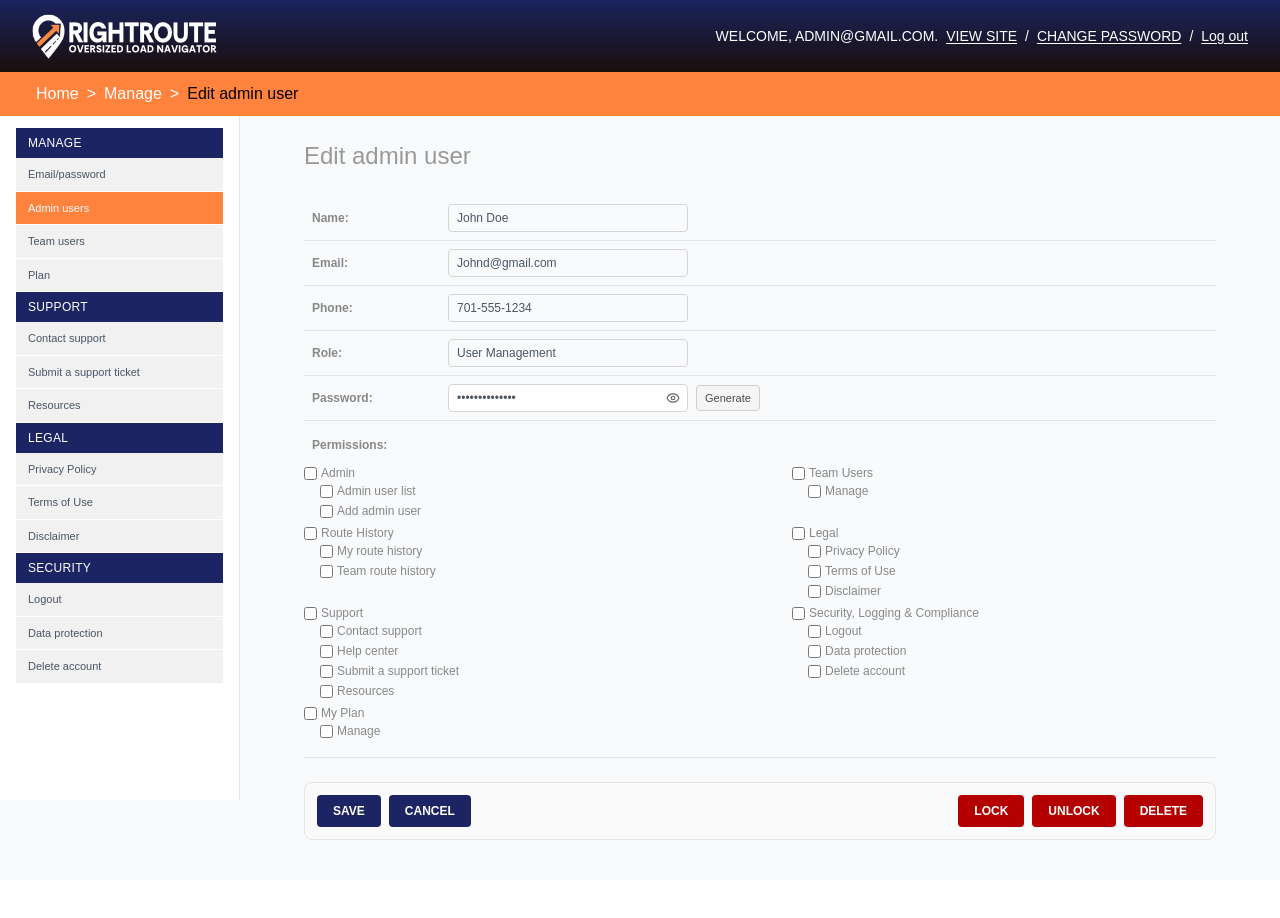
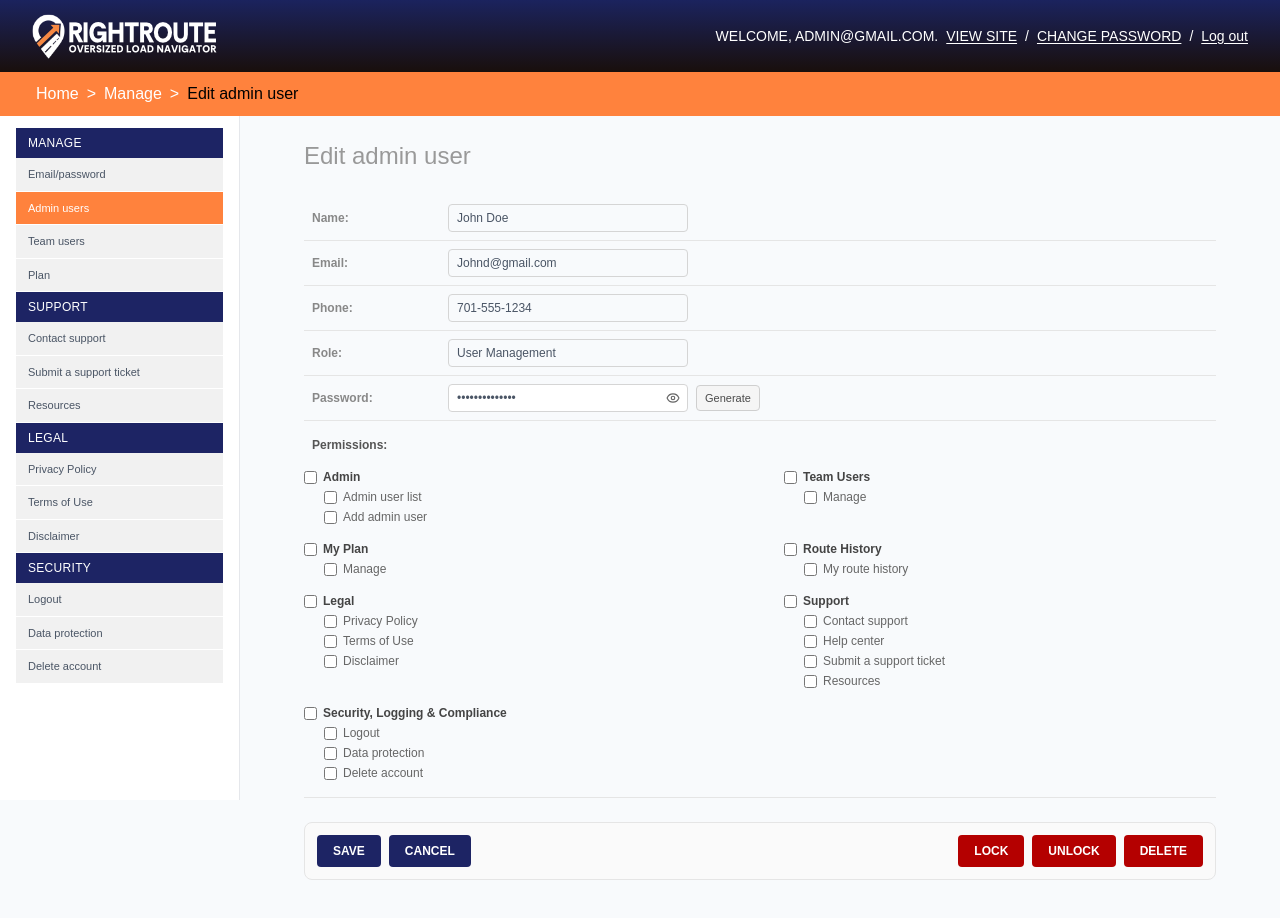
Before and after one commit to Maruf346/SocialWiFi-Team-Dashboard, a React (Vite) app: page /dashboard/manage/admin-users/edit/1 in a window 1280 px wide. Before the commit the page ends 880 px from the top, so only its background shows below. Built offline with nearby package versions, Linux system fonts and the light colour scheme.

Commit message:
feat(admin): implement granular permission system and schema migration

```diff
--- a/src/pages/manage/admin user/AddAdminUser.jsx
+++ b/src/pages/manage/admin user/AddAdminUser.jsx
@@ -1,80 +1,72 @@
-import { useState } from "react";
-import { Eye, EyeOff } from "lucide-react";
-import { useNavigate } from "react-router";
-import { addAdminUser } from "../../../utils/adminStore";
-
-const permissionGroups = [
-  {
-    title: 'Admin',
-    items: ['Admin user list', 'Add admin user'],
-  },
-  {
-    title: 'Team Users',
-    items: ['Manage'],
-  },
-  {
-    title: 'Route History',
-    items: ['My route history', 'Team route history'],
-  },
-  {
-    title: 'Legal',
-    items: ['Privacy Policy', 'Terms of Use', 'Disclaimer'],
-  },
-    {
-    title: 'Support',
-    items: ['Contact support', 'Help center', 'Submit a support ticket', 'Resources'],
-  },
-  {
-    title: 'Security, Logging & Compliance',
-    items: ['Logout', 'Data protection', 'Delete account'],
-  },
-  {
-    title: 'My Plan',
-    items: ['Manage'],
-  },
-];
+import { useState } from 'react'
+import { Eye, EyeOff } from 'lucide-react'
+import { useNavigate } from 'react-router'
+import { addAdminUser, getPermissionKey, permissionGroups } from '../../../utils/adminStore'
 
 const AddAdminUser = () => {
-  const navigate = useNavigate();
-  const [showPassword, setShowPassword] = useState(false);
-  const [password, setPassword] = useState("");
+  const navigate = useNavigate()
+  const [showPassword, setShowPassword] = useState(false)
+  const [password, setPassword] = useState('ay4cczbZYOI1uB')
   const [formData, setFormData] = useState({
-    name: "Eric Little",
-    email: "el2609@gmail.com",
-    phone: "612-123-4567",
-    role: "Legal Adviser",
-  });
-  const [selectedPermissions, setSelectedPermissions] = useState({});
+    name: 'Eric Little',
+    email: 'el2609@gmail.com',
+    phone: '612-123-4567',
+    role: 'Legal Adviser',
+  })
+  const [selectedPermissions, setSelectedPermissions] = useState([
+    getPermissionKey('Admin', 'Admin user list'),
+    getPermissionKey('Admin', 'Add admin user'),
+    getPermissionKey('Team Users', 'Manage'),
+  ])
 
   const handleInputChange = (field, value) => {
-    setFormData((prev) => ({ ...prev, [field]: value }));
-  };
+    setFormData((prev) => ({ ...prev, [field]: value }))
+  }
 
-  const togglePermission = (item) => {
-    setSelectedPermissions((prev) => ({
-      ...prev,
-      [item]: !prev[item],
-    }));
-  };
+  const handleToggleGroup = (group) => {
+    const allGroupKeys = group.items.map((item) => getPermissionKey(group.title, item))
+    const isGroupChecked = allGroupKeys.every((key) =>
+      selectedPermissions.includes(key),
+    )
+
+    if (isGroupChecked) {
+      setSelectedPermissions((prev) =>
+        prev.filter((key) => !allGroupKeys.includes(key)),
+      )
+    } else {
+      setSelectedPermissions((prev) =>
+        Array.from(new Set([...prev, ...allGroupKeys])),
+      )
+    }
+  }
+
+  const handleToggleItem = (groupTitle, item) => {
+    const key = getPermissionKey(groupTitle, item)
+    setSelectedPermissions((prev) =>
+      prev.includes(key)
+        ? prev.filter((perm) => perm !== key)
+        : [...prev, key],
+    )
+  }
 
   const generatePassword = () => {
-    const randomPassword = "ay4cczbZYOI1uB";
-    setPassword(randomPassword);
-  };
+    const randomPassword = 'ay4cczbZYOI1uB'
+    setPassword(randomPassword)
+  }
 
   const handleAddSubmit = (event) => {
-    event.preventDefault();
+    event.preventDefault()
     addAdminUser({
-      name: formData.name || "Eric Little",
-      email: formData.email || "el2609@gmail.com",
-      phone: formData.phone || "612-123-4567",
-      role: formData.role || "Legal Adviser",
-      status: "Allowed",
+      name: formData.name || 'Eric Little',
+      email: formData.email || 'el2609@gmail.com',
+      phone: formData.phone || '612-123-4567',
+      role: formData.role || 'Legal Adviser',
+      status: 'Allowed',
       isSuperAdmin: false,
       permissions: selectedPermissions,
-    });
-    navigate("/dashboard/manage/admin-users");
-  };
+    })
+    navigate('/dashboard/manage/admin-users')
+  }
 
   return (
     <div className="min-h-full px-2 py-2 text-[#888] md:px-10 md:py-4">
@@ -82,16 +74,13 @@ const AddAdminUser = () => {
         Add admin user
       </h1>
 
-      <form
-        className="mx-auto max-w-5xl"
-        onSubmit={handleAddSubmit}
-      >
+      <form className="mx-auto max-w-5xl" onSubmit={handleAddSubmit}>
         <div className="space-y-2">
           {[
-            ["Name:", "name", formData.name, "text"],
-            ["Email:", "email", formData.email, "email"],
-            ["Phone:", "phone", formData.phone, "tel"],
-            ["Role:", "role", formData.role, "text"],
+            ['Name:', 'name', formData.name, 'text'],
+            ['Email:', 'email', formData.email, 'email'],
+            ['Phone:', 'phone', formData.phone, 'tel'],
+            ['Role:', 'role', formData.role, 'text'],
           ].map(([label, field, val, type]) => (
             <div
               key={label}
@@ -102,8 +91,8 @@ const AddAdminUser = () => {
                 type={type}
                 value={val}
                 onChange={(e) => handleInputChange(field, e.target.value)}
-                placeholder={label.replace(":", "")}
-                aria-label={label.replace(":", "")}
+                placeholder={label.replace(':', '')}
+                aria-label={label.replace(':', '')}
                 className="h-7 w-60 rounded border border-[#d5d5d5] px-2 text-xs text-gray-600 outline-none focus:border-[#1d2464]"
               />
             </div>
@@ -114,7 +103,7 @@ const AddAdminUser = () => {
             <div className="flex items-center gap-2">
               <div className="relative">
                 <input
-                  type={showPassword ? "text" : "password"}
+                  type={showPassword ? 'text' : 'password'}
                   value={password}
                   onChange={(event) => setPassword(event.target.value)}
                   aria-label="Password"
@@ -122,7 +111,7 @@ const AddAdminUser = () => {
                 />
                 <button
                   type="button"
-                  aria-label={showPassword ? "Hide password" : "Show password"}
+                  aria-label={showPassword ? 'Hide password' : 'Show password'}
                   onClick={() => setShowPassword((value) => !value)}
                   className="absolute right-2 top-1/2 flex -translate-y-1/2 items-center justify-center text-[#666] hover:text-[#1d2464]"
                 >
@@ -144,34 +133,50 @@ const AddAdminUser = () => {
           </div>
         </div>
 
-        <fieldset className="mt-4 flex border-b border-[#e5e5e5] py-3">
-          <legend className="w-36 px-2 text-xs font-semibold">
+        {/* Permissions Section */}
+        <fieldset className="mt-4 flex border-b border-[#e5e5e5] py-4">
+          <legend className="w-36 px-2 text-xs font-semibold text-[#555]">
             Permissions:
           </legend>
-          <div className="grid flex-1 grid-cols-1 gap-x-16 md:grid-cols-2">
-            {permissionGroups.map((group) => (
-              <div key={group.title} className="mb-1">
-                <label className="flex items-center gap-1 text-xs">
-                  <input type="checkbox" />
+          <div className="grid flex-1 grid-cols-1 gap-x-12 gap-y-4 md:grid-cols-2">
+            {permissionGroups.map((group) => {
+              const allGroupKeys = group.items.map((item) => getPermissionKey(group.title, item))
+              const isGroupChecked = allGroupKeys.length > 0 && allGroupKeys.every((key) =>
+                selectedPermissions.includes(key),
+              )
+              return (
+                <div key={group.title} className="space-y-1">
+                  <label className="flex items-center gap-1.5 text-xs font-semibold text-[#444] cursor-pointer">
+                    <input
+                      type="checkbox"
+                      checked={isGroupChecked}
+                      onChange={() => handleToggleGroup(group)}
+                      className="accent-[#ff823d] cursor-pointer"
+                    />
                     {group.title}
                   </label>
-                <div className="ml-4">
-                  {group.items.map((item) => (
+                  <div className="ml-5 space-y-1">
+                    {group.items.map((item) => {
+                      const itemKey = getPermissionKey(group.title, item)
+                      return (
                         <label
                           key={item}
-                      className="flex items-center gap-1 py-0.5 text-xs"
+                          className="flex items-center gap-1.5 text-xs text-[#666] cursor-pointer"
                         >
                           <input
                             type="checkbox"
-                        checked={Boolean(selectedPermissions[item])}
-                        onChange={() => togglePermission(item)}
+                            checked={selectedPermissions.includes(itemKey)}
+                            onChange={() => handleToggleItem(group.title, item)}
+                            className="accent-[#ff823d] cursor-pointer"
                           />
                           {item}
                         </label>
-                  ))}
+                      )
+                    })}
                   </div>
                 </div>
-            ))}
+              )
+            })}
           </div>
         </fieldset>
 
@@ -184,7 +189,7 @@ const AddAdminUser = () => {
           </button>
           <button
             type="button"
-            onClick={() => navigate("/dashboard/manage/admin-users")}
+            onClick={() => navigate('/dashboard/manage/admin-users')}
             className="rounded bg-[#1d2464] px-4 py-2 text-xs font-bold text-white hover:bg-[#ff823d] transition-colors cursor-pointer"
           >
             CANCEL
@@ -192,7 +197,7 @@ const AddAdminUser = () => {
         </div>
       </form>
     </div>
-  );
-};
+  )
+}
 
-export default AddAdminUser;
+export default AddAdminUser
--- a/src/pages/manage/admin user/EditAdminUser.jsx
+++ b/src/pages/manage/admin user/EditAdminUser.jsx
@@ -7,39 +7,9 @@ import {
   lockAdminUsers,
   unlockAdminUsers,
   deleteAdminUsers,
+  getPermissionKey,
+  permissionGroups,
 } from '../../../utils/adminStore'
-
-const permissionGroups = [
-  {
-    title: 'Admin',
-    items: ['Admin user list', 'Add admin user'],
-  },
-  {
-    title: 'Team Users',
-    items: ['Manage'],
-  },
-  {
-    title: 'Route History',
-    items: ['My route history', 'Team route history'],
-  },
-  {
-    title: 'Legal',
-    items: ['Privacy Policy', 'Terms of Use', 'Disclaimer'],
-  },
-    {
-    title: 'Support',
-    items: ['Contact support', 'Help center', 'Submit a support ticket', 'Resources'],
-  },
-  {
-    title: 'Security, Logging & Compliance',
-    items: ['Logout', 'Data protection', 'Delete account'],
-  },
-  {
-    title: 'My Plan',
-    items: ['Manage'],
-  },
-
-]
 
 const EditAdminUser = () => {
   const navigate = useNavigate()
@@ -52,13 +22,32 @@ const EditAdminUser = () => {
   })
   const [showPassword, setShowPassword] = useState(false)
   const [password, setPassword] = useState('ay4cczbZYOI1uB')
-  const [permissions, setPermissions] = useState({})
+  const [selectedPermissions, setSelectedPermissions] = useState([])
 
   useEffect(() => {
     const existing = getAdminUserById(id)
     if (existing) {
       setUser(existing)
-      setPermissions(existing.permissions || {})
+      if (Array.isArray(existing.permissions)) {
+        // Handle legacy flat strings by converting or preserving
+        const normalized = existing.permissions.map((perm) => {
+          if (perm.includes('::')) return perm
+          // Legacy mapping: find matching group
+          for (const group of permissionGroups) {
+            if (group.items.includes(perm)) {
+              return getPermissionKey(group.title, perm)
+            }
+          }
+          return perm
+        })
+        setSelectedPermissions(normalized)
+      } else if (typeof existing.permissions === 'object' && existing.permissions !== null) {
+        setSelectedPermissions(
+          Object.keys(existing.permissions).filter((key) => existing.permissions[key]),
+        )
+      } else {
+        setSelectedPermissions([])
+      }
     }
   }, [id])
 
@@ -66,11 +55,30 @@ const EditAdminUser = () => {
     setUser((prev) => ({ ...prev, [field]: value }))
   }
 
-  const togglePermission = (item) => {
-    setPermissions((prev) => ({
-      ...prev,
-      [item]: !prev[item],
-    }))
+  const handleToggleGroup = (group) => {
+    const allGroupKeys = group.items.map((item) => getPermissionKey(group.title, item))
+    const isGroupChecked = allGroupKeys.length > 0 && allGroupKeys.every((key) =>
+      selectedPermissions.includes(key),
+    )
+
+    if (isGroupChecked) {
+      setSelectedPermissions((prev) =>
+        prev.filter((key) => !allGroupKeys.includes(key)),
+      )
+    } else {
+      setSelectedPermissions((prev) =>
+        Array.from(new Set([...prev, ...allGroupKeys])),
+      )
+    }
+  }
+
+  const handleToggleItem = (groupTitle, item) => {
+    const key = getPermissionKey(groupTitle, item)
+    setSelectedPermissions((prev) =>
+      prev.includes(key)
+        ? prev.filter((perm) => perm !== key)
+        : [...prev, key],
+    )
   }
 
   const generatePassword = () => {
@@ -85,7 +93,7 @@ const EditAdminUser = () => {
       email: user.email,
       phone: user.phone,
       role: user.role,
-      permissions,
+      permissions: selectedPermissions,
     })
     navigate('/dashboard/manage/admin-users')
   }
@@ -113,10 +121,7 @@ const EditAdminUser = () => {
         Edit admin user
       </h1>
 
-      <form
-        className="mx-auto max-w-5xl"
-        onSubmit={handleSave}
-      >
+      <form className="mx-auto max-w-5xl" onSubmit={handleSave}>
         <div className="space-y-2">
           {[
             ['Name:', 'name', user.name, 'text'],
@@ -176,34 +181,50 @@ const EditAdminUser = () => {
           </div>
         </div>
 
-        <fieldset className="mt-4 flex border-b border-[#e5e5e5] py-3">
-          <legend className="w-36 px-2 text-xs font-semibold">
+        {/* Permissions Section */}
+        <fieldset className="mt-4 flex border-b border-[#e5e5e5] py-4">
+          <legend className="w-36 px-2 text-xs font-semibold text-[#555]">
             Permissions:
           </legend>
-          <div className="grid flex-1 grid-cols-1 gap-x-16 md:grid-cols-2">
-            {permissionGroups.map((group) => (
-              <div key={group.title} className="mb-1">
-                <label className="flex items-center gap-1 text-xs">
-                  <input type="checkbox" />
+          <div className="grid flex-1 grid-cols-1 gap-x-12 gap-y-4 md:grid-cols-2">
+            {permissionGroups.map((group) => {
+              const allGroupKeys = group.items.map((item) => getPermissionKey(group.title, item))
+              const isGroupChecked = allGroupKeys.length > 0 && allGroupKeys.every((key) =>
+                selectedPermissions.includes(key),
+              )
+              return (
+                <div key={group.title} className="space-y-1">
+                  <label className="flex items-center gap-1.5 text-xs font-semibold text-[#444] cursor-pointer">
+                    <input
+                      type="checkbox"
+                      checked={isGroupChecked}
+                      onChange={() => handleToggleGroup(group)}
+                      className="accent-[#ff823d] cursor-pointer"
+                    />
                     {group.title}
                   </label>
-                <div className="ml-4">
-                  {group.items.map((item) => (
+                  <div className="ml-5 space-y-1">
+                    {group.items.map((item) => {
+                      const itemKey = getPermissionKey(group.title, item)
+                      return (
                         <label
                           key={item}
-                      className="flex items-center gap-1 py-0.5 text-xs"
+                          className="flex items-center gap-1.5 text-xs text-[#666] cursor-pointer"
                         >
                           <input
                             type="checkbox"
-                        checked={Boolean(permissions[item])}
-                        onChange={() => togglePermission(item)}
+                            checked={selectedPermissions.includes(itemKey)}
+                            onChange={() => handleToggleItem(group.title, item)}
+                            className="accent-[#ff823d] cursor-pointer"
                           />
                           {item}
                         </label>
-                  ))}
+                      )
+                    })}
                   </div>
                 </div>
-            ))}
+              )
+            })}
           </div>
         </fieldset>
 
@@ -217,7 +238,7 @@ const EditAdminUser = () => {
             </button>
             <button
               type="button"
-              onClick={() => navigate("/dashboard/manage/admin-users")}
+              onClick={() => navigate('/dashboard/manage/admin-users')}
               className="rounded bg-[#1d2464] px-4 py-2 text-xs font-bold text-white hover:bg-[#ff823d] transition-colors cursor-pointer"
             >
               CANCEL
@@ -249,7 +270,7 @@ const EditAdminUser = () => {
         </div>
       </form>
     </div>
-  );
-};
+  )
+}
 
-export default EditAdminUser;
+export default EditAdminUser
--- a/src/utils/adminStore.js
+++ b/src/utils/adminStore.js
@@ -1,4 +1,38 @@
-const STORAGE_KEY = 'rightroute_admin_users_v3';
+const STORAGE_KEY = 'rightroute_admin_users_v4';
+
+export const permissionGroups = [
+  {
+    title: 'Admin',
+    items: ['Admin user list', 'Add admin user'],
+  },
+  {
+    title: 'Team Users',
+    items: ['Manage'],
+  },
+  {
+    title: 'My Plan',
+    items: ['Manage'],
+  },
+  {
+    title: 'Route History',
+    items: ['My route history'],
+  },
+  {
+    title: 'Legal',
+    items: ['Privacy Policy', 'Terms of Use', 'Disclaimer'],
+  },
+  {
+    title: 'Support',
+    items: ['Contact support', 'Help center', 'Submit a support ticket', 'Resources'],
+  },
+  {
+    title: 'Security, Logging & Compliance',
+    items: ['Logout', 'Data protection', 'Delete account'],
+  },
+];
+
+// Helper to create unique permission identifier
+export const getPermissionKey = (groupTitle, item) => `${groupTitle}::${item}`;
 
 export const initialAdminUsers = [
   {
@@ -9,6 +43,9 @@ export const initialAdminUsers = [
     phone: '701-555-1234',
     status: 'Allowed',
     isSuperAdmin: true,
+    permissions: permissionGroups.flatMap((group) =>
+      group.items.map((item) => getPermissionKey(group.title, item))
+    ),
   },
   {
     id: 'USR-1785',
@@ -18,6 +55,11 @@ export const initialAdminUsers = [
     phone: '612-123-4567',
     status: 'Allowed',
     isSuperAdmin: false,
+    permissions: [
+      getPermissionKey('Admin', 'Admin user list'),
+      getPermissionKey('Admin', 'Add admin user'),
+      getPermissionKey('Team Users', 'Manage'),
+    ],
   },
   {
     id: 'USR-1513',
@@ -27,6 +69,7 @@ export const initialAdminUsers = [
     phone: '612-123-4567',
     status: 'Locked',
     isSuperAdmin: false,
+    permissions: [getPermissionKey('Admin', 'Admin user list')],
   },
   {
     id: 'USR-2549',
@@ -36,6 +79,7 @@ export const initialAdminUsers = [
     phone: '612-123-4567',
     status: 'Allowed',
     isSuperAdmin: false,
+    permissions: [getPermissionKey('Route History', 'My route history')],
   },
   {
     id: 'USR-3001',
@@ -45,6 +89,7 @@ export const initialAdminUsers = [
     phone: '612-123-4567',
     status: 'Allowed',
     isSuperAdmin: false,
+    permissions: [getPermissionKey('Route History', 'My route history')],
   },
   {
     id: 'USR-4002',
@@ -54,6 +99,7 @@ export const initialAdminUsers = [
     phone: '612-123-4567',
     status: 'Allowed',
     isSuperAdmin: false,
+    permissions: [getPermissionKey('Team Users', 'Manage')],
   },
   {
     id: 'USR-5003',
@@ -63,7 +109,8 @@ export const initialAdminUsers = [
     phone: '612-123-4567',
     status: 'Allowed',
     isSuperAdmin: false,
-  }
+    permissions: [getPermissionKey('Route History', 'My route history')],
+  },
 ];
 
 export const getAdminUsers = () => {
@@ -74,7 +121,7 @@ export const getAdminUsers = () => {
       return initialAdminUsers;
     }
     const parsed = JSON.parse(data);
-    if (!Array.isArray(parsed)) {
+    if (!Array.isArray(parsed) || parsed.length === 0) {
       localStorage.setItem(STORAGE_KEY, JSON.stringify(initialAdminUsers));
       return initialAdminUsers;
     }
@@ -103,7 +150,7 @@ export const addAdminUser = (userData) => {
     phone: userData.phone || '',
     status: userData.status || 'Allowed',
     isSuperAdmin: Boolean(userData.isSuperAdmin),
-    permissions: userData.permissions || {},
+    permissions: Array.isArray(userData.permissions) ? userData.permissions : [],
   };
   const updatedUsers = [...users, newUser];
   saveAdminUsers(updatedUsers);
@@ -112,9 +159,16 @@ export const addAdminUser = (userData) => {
 
 export const updateAdminUser = (id, updatedFields) => {
   const users = getAdminUsers();
-  const updatedUsers = users.map((user) =>
-    user.id === id ? { ...user, ...updatedFields } : user
-  );
+  const updatedUsers = users.map((user) => {
+    if (user.id !== id) return user;
+    return {
+      ...user,
+      ...updatedFields,
+      permissions: Array.isArray(updatedFields.permissions)
+        ? updatedFields.permissions
+        : user.permissions || [],
+    };
+  });
   saveAdminUsers(updatedUsers);
   return updatedUsers;
 };
```
Lines whose indentation alone changed are shown as unchanged.
